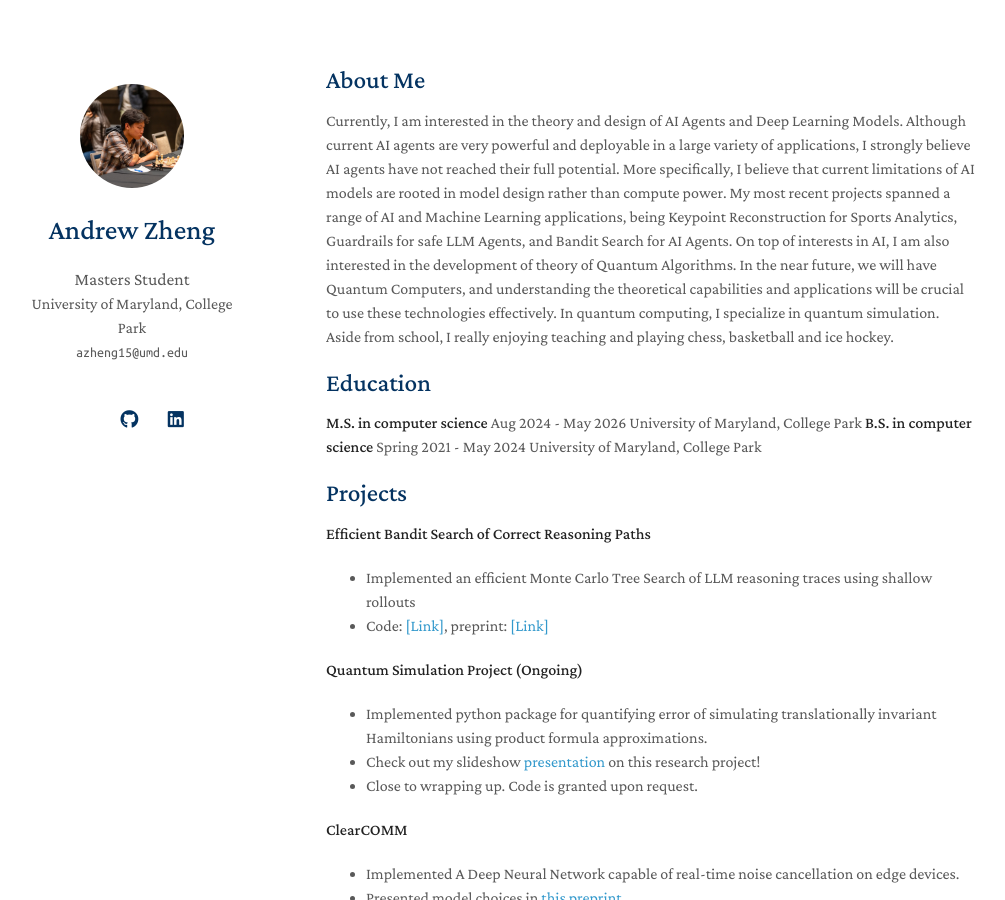
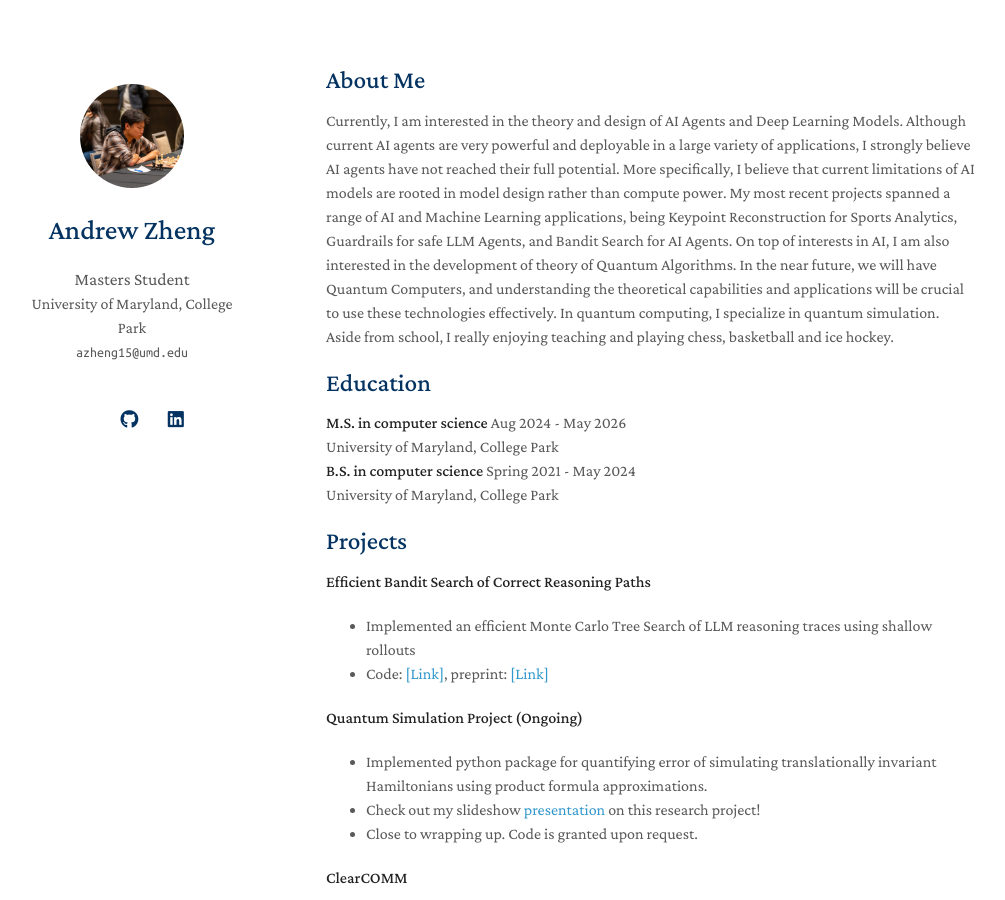
Before and after one commit to JAndrewZheng/jandrewzheng.github.io, a Jekyll site: the page built from index.md, in a window 1280 px wide and 900 px high. Shown: the whole window, without its empty margins (144-1149 px from the left). Built offline with Jekyll 4.4.1, drawn with Linux system fonts in a browser that asks for light colours; nearby versions of some CDN libraries; a style sheet for code colours, icons or effects is not loaded; our own code applies the rules of GitHub Pages for plain Markdown files.

Commit message:
Changed introduction

```diff
--- a/index.md
+++ b/index.md
@@ -8,9 +8,9 @@ Currently, I am interested in the theory and design of AI Agents and Deep Learni
 
 ## Education
 
-**M.S. in computer science** Aug 2024 - May 2026
-University of Maryland, College Park
-**B.S. in computer science** Spring 2021 - May 2024
+**M.S. in computer science** Aug 2024 - May 2026 \\
+University of Maryland, College Park \\
+**B.S. in computer science** Spring 2021 - May 2024 \\
 University of Maryland, College Park
 
 ## Projects
```
